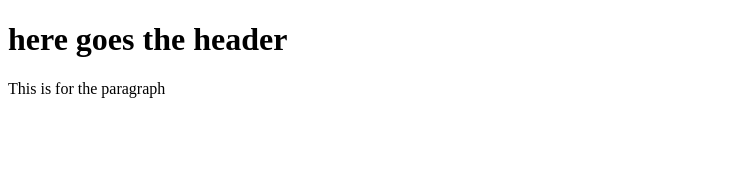
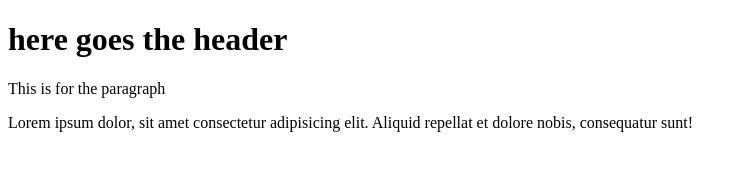
Before and after one commit to Hei-sen-bergg/git_sample, a plain HTML site: page index.html in a window 1280 px wide. Shown: the whole page, without its empty margins (0-747 px from the left). Drawn offline with Linux system fonts and the light colour scheme.

Commit message:
added a p tag

```diff
--- a/index.html
+++ b/index.html
@@ -8,5 +8,6 @@
 <body>
     <h1> here goes the header </h1>
     <p> This is for the paragraph</p>
+    <p>Lorem ipsum dolor, sit amet consectetur adipisicing elit. Aliquid repellat et dolore nobis, consequatur sunt!</p>
 </body>
 </html>
```
